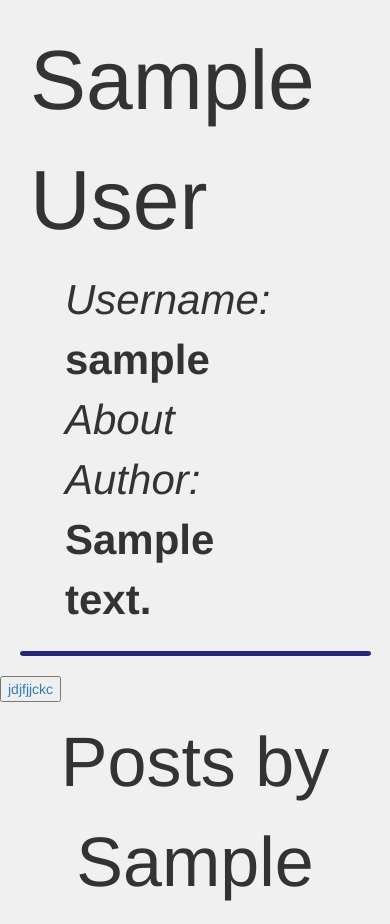
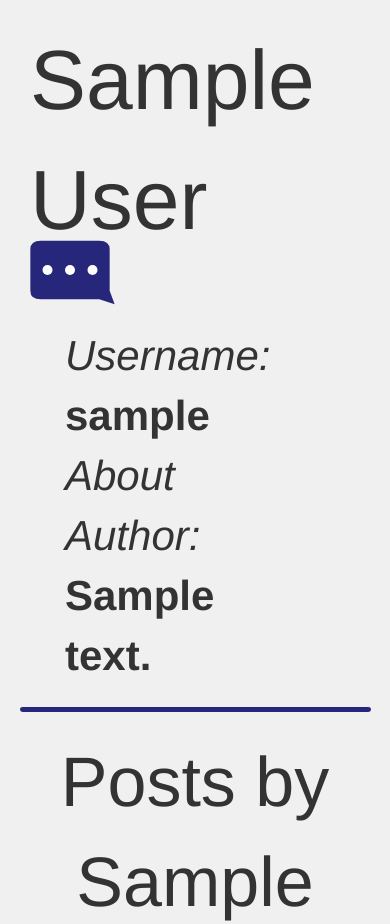
Before and after one commit to jss123987/my-first-blog, a Django app: page /profile/1/ in a window 390 px wide; the page is wider, and only the part inside the window is pictured. Shown: the part 760-1684 px from the top of that part. Run offline with Django 3.2, Linux system fonts and the light colour scheme; tables that the repository leaves empty hold one stand-in row (values such as "Sample post"); grey boxes marked "Sample" are stand-in pictures; some libraries are stand-ins or nearby versions.

Commit message:
phone change update

```diff
--- a/myproject/myapp/templates/myapp/base.html
+++ b/myproject/myapp/templates/myapp/base.html
@@ -44,6 +44,16 @@
     </svg>
     <line x1='0' y1='0' x2='1000' y2='0' style='stroke:rgb(175, 26, 25); stroke-width:11' />
    </svg>
+  {% if user.is_authenticated %}
+   <svg id='ughh' width='100%' height='100' style='background-color:rgb(38, 38, 122);display:flex;' >
+   <line x1='0' y1='0' x2='100%' y2='0' style='stroke:rgb(70, 70, 133);  stroke-width:2.5px;' />
+   <rect y='37.5' x='92.345%' width='25'height='25' fill='green'  />
+   </svg>
+   <script>
+    d3.select('#ughh').style('background-color', 'black');
+   </script>
+   {% endif %}
+
    <svg id='dropdown' width='100%' height='600' style='margin-bottom:0px;background-color: rgb(38, 38, 122);position:absolute;z-index:1; display:none; ' >
     <line x1='0' y1='0' x2='100%' y2='0' style='stroke:rgb(70, 70, 133);  stroke-width: 5 ' />
     <g transform='translate(0, 20)'>
@@ -107,10 +117,10 @@
    </svg>
    {% if user.is_authenticated %}
     <div id='postsvg' style='display:none;'>
-     <svg  width='100%' style='position:absolute;top:750px;display:inline;background-color:rgb(38, 38, 122);z-index:2;' height='200'>
+     <svg  width='100%' style='position:absolute;top:850px;display:inline;background-color:rgb(38, 38, 122);z-index:2;' height='200'>
       <line x1='0' y1='0' x2='100%' y2='0' style='stroke:rgb(70, 70, 133);  stroke-width: 5 ' />
      </svg>
-     <div style='position:absolute;z-index:2;top:800px;left:57px;'>
+     <div style='position:absolute;z-index:2;top:900px;left:57px;'>
       <label>
        <a href="{% url 'post_new' %}">
         <p style='background-color:rgb(155, 26, 25);color:white;border-radius:10px;font-size:500%;font-weight:bold;padding-left:20px;padding-right:20px;'>Create Post</p>
--- a/myproject/myapp/templates/myapp/profile.html
+++ b/myproject/myapp/templates/myapp/profile.html
@@ -2,7 +2,15 @@
 {% block content %}
  <img style='margin-bottom:30px;' align='left' id='profileimage' src="/media/{{ profile.profilepic }}">
  <div style='font-weight:bold;width:56.9%;text-align:left;font-size:300%;display:inline-block;margin-left:30px;'>
-  <p style='font-weight:normal;font-size:200%;'> {{profile.Firstname}} {{profile.Lastname}}</p>
+  <p style='font-weight:normal;font-size:200%;margin-bottom:0px;'> {{profile.Firstname}} {{profile.Lastname}}</p>
+  <a  href="{% url 'messenger' recipient=profile.Username %}">
+   <svg viewbox='10 5 40 40' width='100px' height='80px' style='margin-top:-30px;margin-left:;padding:0px;background-color:;'>
+   <path d='M10.35,39.65 Q5.175,39.65 5.175,35.35 L5.175,14.65  Q5.175,10.35 10.35,10.35 H39.65 Q44.825,10.35 44.825,14.65 L44.825,35.35 L47.325,42.15 L39.65,39.65 Z' fill='rgb(38 38 122)' />
+   <circle cx='13.75' cy='25' r='2.5px' fill='white' />
+   <circle cx='25' cy='25' r='2.5px' fill='white' />
+   <circle cx='36.25' cy='25' r='2.5px' fill='white' />
+   </svg>
+  </a>
   <div style='margin-left:35px;width:90%;'>
    <i style='font-weight:normal;'>Username:</i> <br> {{ profile.Username }}<br>
    <p style='margin-bottom:0px;margin-top:0px;'> <i style='font-weight:normal;'>About Author:</i><br>
@@ -11,7 +19,6 @@
 </div>
 <BR CLEAR='left'>
 <hr style='margin-bottom:20px;border-radius:30px;text-align:center;margin-top:;height:5px;width:90%;background-color:rgb(38,38,122);'>
-<a href="{% url 'messenger' recipient=profile.Username %}"><button type='button'>jdjfjjckc</button></a>
 <p style='margin-top:10px;text-align:center;margin-bottom:30px;font-size:500%;'>Posts by {{profile.Firstname}} {{profile.Lastname}}</p>
 {% for post in profileposts %}
 <div style='margin-bottom:50px;'>
```
Also changed, not shown: myproject/myapp/media/documents/FB_IMG_1587673180873.jpg (added), 1 other file.
